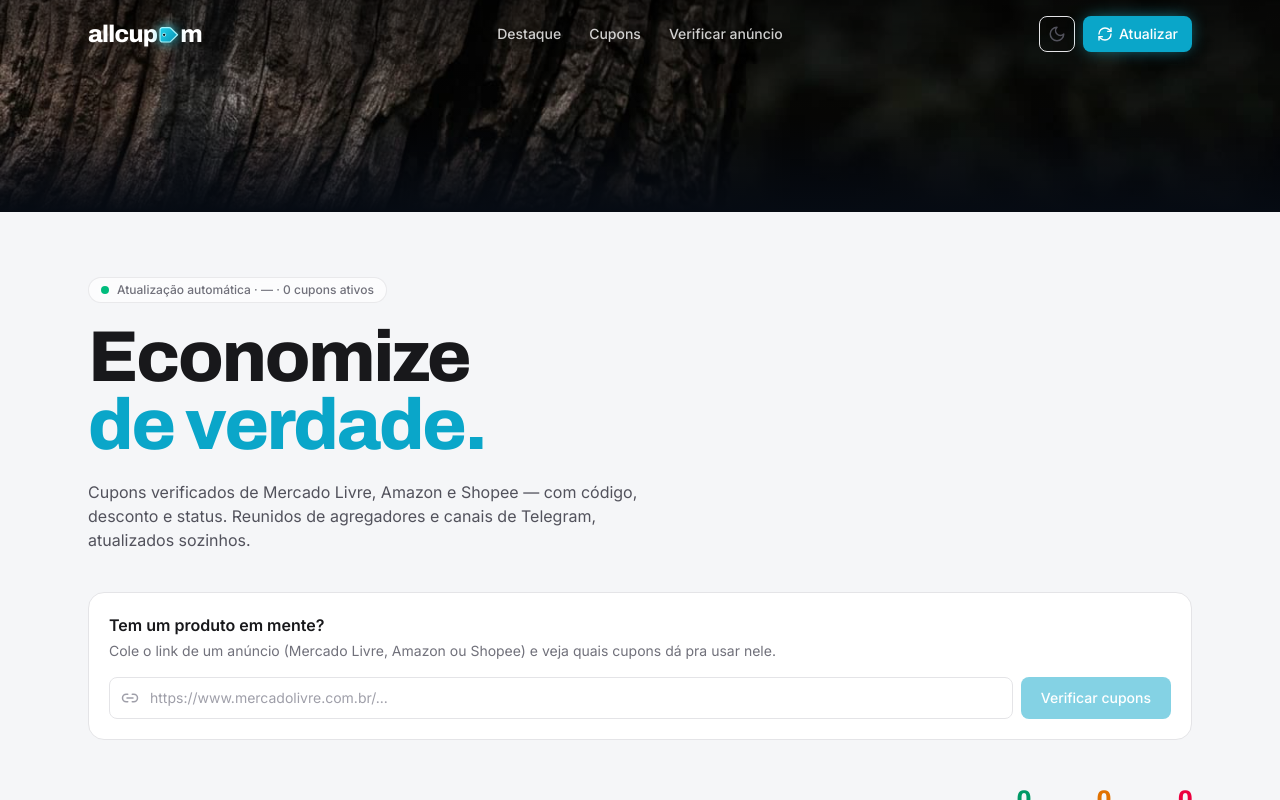
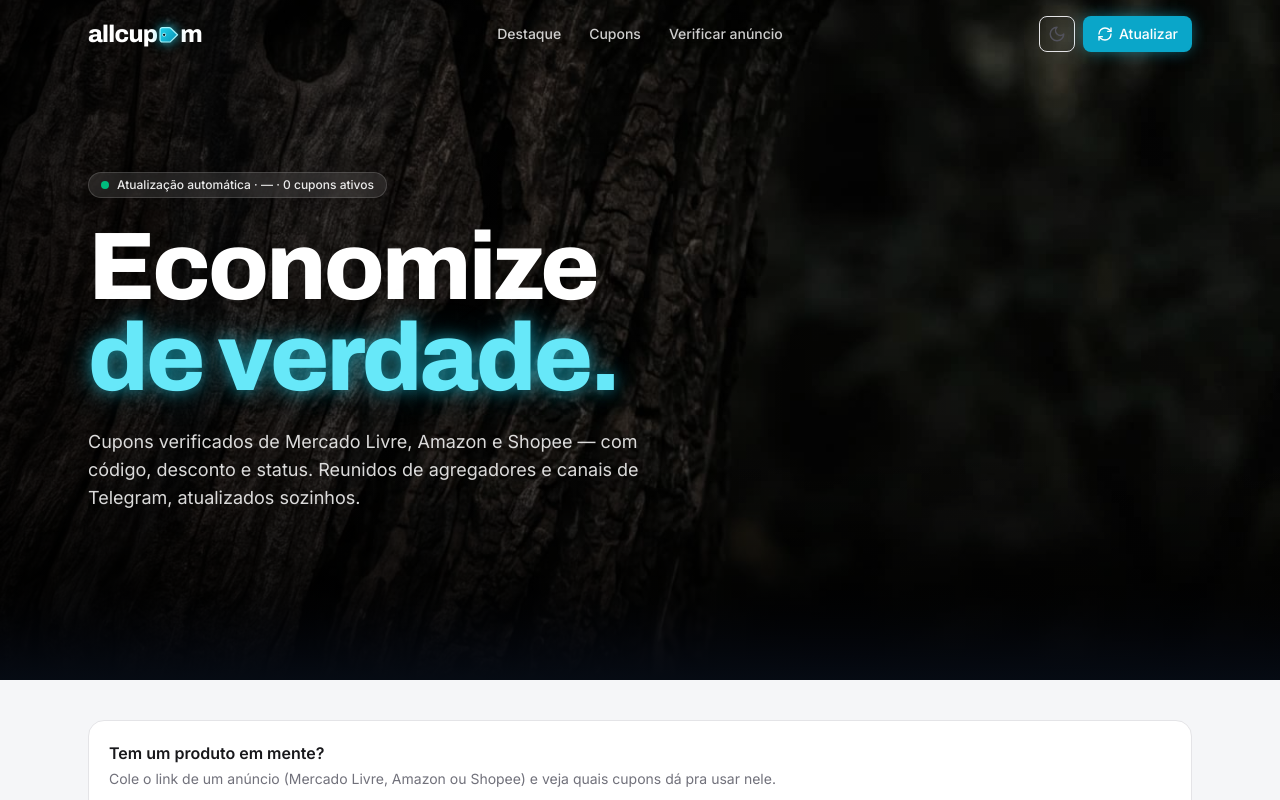
Before and after one commit to kblankk/Offers, a Next.js app: page / in a window 1280 px wide. Shown: the top 800 px of the page. Built offline with nearby package versions, Linux system fonts and the light colour scheme.

Commit message:
redesign: header vira hero alto (~85vh) com a foto + texto sobreposto

```diff
--- a/src/app/page.tsx
+++ b/src/app/page.tsx
@@ -114,18 +114,19 @@ export default function Home() {
 
   return (
     <>
-      {/* Header em banner (imagem de referencia, ja traz o wordmark "allcupom") */}
-      <header className="relative w-full overflow-hidden">
+      {/* Hero em banner (imagem de referencia) ocupando boa parte da tela */}
+      <header className="relative flex min-h-[85vh] w-full flex-col overflow-hidden">
         {/* imagem de fundo */}
         <div
           className="absolute inset-0 bg-cover bg-center"
           style={{ backgroundImage: "url('/header.jpg')" }}
         />
-        {/* scrims: topo para a nav ficar legivel, base para fundir com a pagina */}
-        <div className="pointer-events-none absolute inset-0 bg-gradient-to-b from-black/55 via-black/10 to-[#060b13]" />
+        {/* scrims: escurece a esquerda (legibilidade do texto) e funde a base no fundo */}
+        <div className="pointer-events-none absolute inset-0 bg-gradient-to-r from-black/85 via-black/45 to-black/10" />
+        <div className="pointer-events-none absolute inset-x-0 bottom-0 h-1/3 bg-gradient-to-t from-[#060b13] via-black/50 to-transparent" />
 
         {/* barra de navegacao sobre a imagem */}
-        <div className="relative z-10 mx-auto flex max-w-6xl items-center justify-between gap-3 px-4 py-4 sm:px-6">
+        <div className="relative z-10 mx-auto flex w-full max-w-6xl items-center justify-between gap-3 px-4 py-4 sm:px-6">
           <Logo light />
 
           <nav className="absolute left-1/2 hidden -translate-x-1/2 items-center gap-1 md:flex">
@@ -153,37 +154,26 @@ export default function Home() {
           </div>
         </div>
 
-        {/* corpo do banner: altura para a textura aparecer */}
-        <div className="relative h-28 sm:h-36" />
-      </header>
-
-      {/* Masthead editorial */}
-      <section className="relative mx-auto max-w-6xl px-4 pt-12 sm:px-6 sm:pt-16">
-        {/* brilhos decorativos borrados (so no dark) */}
-        <div className="pointer-events-none absolute inset-0 -z-10 hidden overflow-visible dark:block">
-          <div className="animate-glow absolute -left-24 -top-10 h-72 w-72 rounded-full bg-cyan-500/25 blur-3xl" />
-          <div className="animate-glow absolute right-4 top-2 h-64 w-64 rounded-full bg-fuchsia-500/20 blur-3xl [animation-delay:2s]" />
-          <div className="animate-glow absolute right-1/4 top-28 h-56 w-56 rounded-full bg-violet-500/18 blur-3xl [animation-delay:5s]" />
-          <div className="animate-glow absolute left-1/3 top-44 h-72 w-72 rounded-full bg-teal-500/18 blur-3xl [animation-delay:4s]" />
-        </div>
-
-        <div className="inline-flex items-center gap-2 rounded-full border border-zinc-200/80 bg-white/70 px-3 py-1 text-xs font-medium text-zinc-500 backdrop-blur dark:border-cyan-400/15 dark:bg-white/5 dark:text-zinc-300">
+        {/* conteudo do hero, sobre a imagem */}
+        <div className="relative z-10 mx-auto flex w-full max-w-6xl flex-1 flex-col justify-center px-4 pb-24 pt-8 sm:px-6">
+          <div className="inline-flex w-fit items-center gap-2 rounded-full border border-white/15 bg-white/10 px-3 py-1 text-xs font-medium text-white/90 backdrop-blur">
             <span className="relative flex h-2 w-2">
               <span className="absolute inline-flex h-full w-full animate-ping rounded-full bg-emerald-400 opacity-75" />
               <span className="relative inline-flex h-2 w-2 rounded-full bg-emerald-500" />
             </span>
             Atualização automática · {timeAgo(updatedAt)} · {stats.active ?? 0} cupons ativos
           </div>
-        <h1 className="display mt-5 text-5xl text-zinc-900 dark:text-white sm:text-7xl">
+          <h1 className="display mt-6 text-6xl text-white sm:text-8xl">
             Economize
             <br />
-          <span className="text-brand-600 dark:text-brand-300 dark:neon">de verdade.</span>
+            <span className="neon text-brand-300">de verdade.</span>
           </h1>
-        <p className="mt-5 max-w-xl text-base text-zinc-600 dark:text-zinc-300/80">
+          <p className="mt-6 max-w-xl text-base text-white/85 sm:text-lg">
             Cupons verificados de Mercado Livre, Amazon e Shopee — com código, desconto e status. Reunidos de
             agregadores e canais de Telegram, atualizados sozinhos.
           </p>
-      </section>
+        </div>
+      </header>
 
       {/* Destaque */}
       {featured && (
```
Lines whose indentation alone changed are shown as unchanged.
